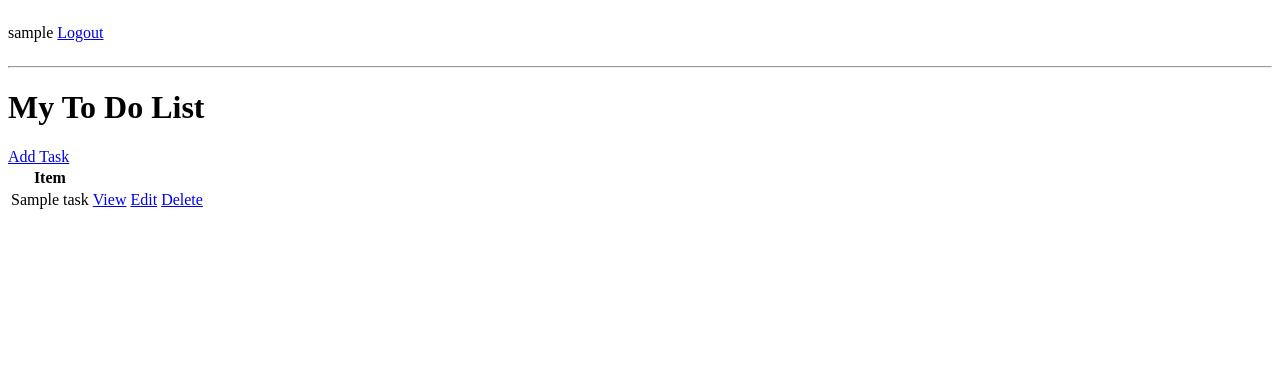
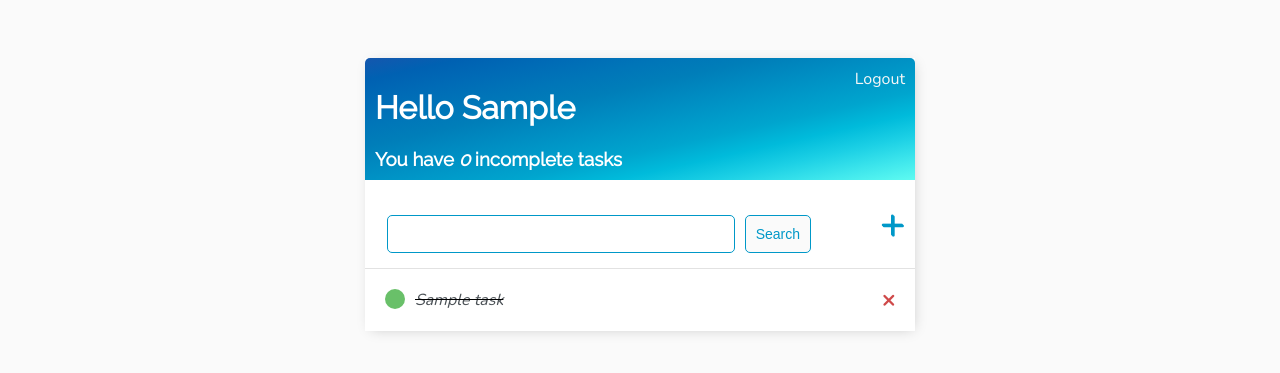
Before and after one commit to joeypy/Django-ToDo_list, a Django app: page / in a window 1280 px wide. Shown: the top 373 px of the page. Run offline with Django 3.2, Linux system fonts and the light colour scheme; a user stored in the database is signed in; tables that the repository leaves empty hold one stand-in row (values such as "Sample post").

Commit message:
Adding styles

```diff
--- a/todo_list/core/templates/core/base.html
+++ b/todo_list/core/templates/core/base.html
@@ -1,10 +1,193 @@
 <!DOCTYPE html>
 <html lang="en">
-<head>
-    <meta charset="UTF-8">
-    <title>Title</title>
-</head>
-<body>
+  <head>
+    <meta charset="UTF-8" />
+    <title>To Do App - {% block title %}{% endblock title %}</title>
+    <link
+      href="https://fonts.googleapis.com/css2?family=Nunito:wght@200&display=swap"
+      rel="stylesheet"
+    />
+    <link
+      href="https://fonts.googleapis.com/css2?family=Raleway&display=swap"
+      rel="stylesheet"
+    />
+    <style>
+      html {
+        font-size: 62.5%;
+      }
+      body {
+        box-sizing: border-box;
+        background-color: #fafafa;
+        font-family: "Nunito", sans-serif;
+        padding-top: 5rem;
+        font-size: 1.6rem;
+      }
+      h1,
+      h2,
+      h3,
+      h4,
+      h5,
+      h6 {
+        font-family: "Raleway", sans-serif;
+      }
+      li {
+        list-style: none;
+      }
+      .header-bar {
+        display: flex;
+        justify-content: space-between;
+        color: #fff;
+        padding: 1rem;
+        border-radius: 5px 5px 0 0;
+        background-image: linear-gradient(
+          to right bottom,
+          #1557ae,
+          #0061b2,
+          #006bb6,
+          #0075b8,
+          #007eb9,
+          #008bc1,
+          #0098c8,
+          #00a5ce,
+          #00bbdb,
+          #1cd0e5,
+          #3ee6ec,
+          #5ffbf1
+        );
+      }
 
-</body>
+      a:link,
+      a:visited {
+        color: #0098c8;
+        text-decoration: none;
+      }
+
+      .header-bar a:link,
+      .header-bar a:visited {
+        color: rgb(247, 247, 247);
+        text-decoration: none;
+      }
+
+      .container {
+        max-width: 55rem;
+        margin: auto;
+        background-color: #fff;
+        -webkit-box-shadow: 2px 2px 13px -4px rgba(0, 0, 0, 0.21);
+        box-shadow: 2px 2px 13px -4px rgba(0, 0, 0, 0.21);
+      }
+
+      .task-wrapper {
+        display: flex;
+        align-items: center;
+        justify-content: space-between;
+        padding: 2rem;
+        background-color: #fff;
+        border-top: 1px solid rgb(226, 226, 226);
+      }
+
+      .task-title {
+        display: flex;
+      }
+
+      .task-title a {
+        text-decoration: none;
+        color: #4b5156;
+        margin-left: 1rem;
+      }
+
+      .task-complete-icon {
+        height: 2rem;
+        width: 2rem;
+        background-color: rgb(105, 192, 105);
+        border-radius: 50%;
+      }
+
+      .task-incomplete-icon {
+        height: 2rem;
+        width: 2rem;
+        background-color: rgb(218, 218, 218);
+        border-radius: 50%;
+      }
+
+      .delete-link {
+        text-decoration: none;
+        font-weight: 900;
+        color: #cf4949 !important;
+        font-size: 2.2rem;
+        line-height: 0;
+      }
+
+      #search-add-wrapper {
+        display: flex;
+        justify-content: space-between;
+        align-items: center;
+        padding: 1rem;
+      }
+
+      #search-add-wrapper form {
+        width: 80%;
+        padding: 0.5rem 1.2rem;
+      }
+
+      #search-add-wrapper form .btn {
+        margin-left: 1rem;
+      }
+
+      #add-link {
+        color: #0098c8;
+        text-decoration: none;
+        font-size: 4.2rem;
+        text-shadow: 1px 1px #0098c8;
+      }
+
+      input[type="text"],
+      input[type="password"],
+      textarea {
+        border: 1px solid #0098c8;
+        border-radius: 5px;
+        padding: 10px;
+        width: 90%;
+      }
+
+      label {
+        padding-top: 1rem !important;
+        display: block;
+      }
+
+      .btn {
+        border: 1px solid #0098c8;
+        background-color: #fafafa;
+        color: #0098c8;
+        padding: 1rem;
+        font-size: 1.4rem;
+        border-radius: 5px;
+        cursor: pointer;
+        text-decoration: none;
+        transition: all 0.2s ease;
+      }
+      .btn:hover {
+        background-color: #0098c8;
+        color: #fff;
+        -webkit-box-shadow: 2px 2px 10px -2px rgba(0, 0, 0, 0.2);
+        box-shadow: 2px 2px 10px -2px rgba(0, 0, 0, 0.2);
+      }
+
+      .card-body {
+        padding: 2rem;
+      }
+
+      .card-body form p:last-of-type {
+        display: flex;
+        align-items: center;
+      }
+
+      #id_complete {
+        margin-top: 1.2rem;
+        margin-left: 1rem;
+      }
+    </style>
+  </head>
+  <body>
+    <div class="container">{% block content %} {% endblock content %}</div>
+  </body>
 </html>
--- a/todo_list/core/templates/core/task_list.html
+++ b/todo_list/core/templates/core/task_list.html
@@ -1,22 +1,51 @@
-<!DOCTYPE html>
-<html lang="en">
+{% extends 'core/base.html' %}
+{% block title %}Task List{% endblock title %}
+<!--{% load static %}-->
 
-<head>
-    <meta charset="UTF-8">
-    <title>Task List</title>
-</head>
-<body>
+{% block content %}
+
+<div class="header-bar">
+    <div>
+        <h1>Hello {{request.user | title}}</h1>
+        <h3 style="margin:0">You have <i>{{count}}</i> incomplete task{{count | pluralize:"s"}}</h3>
+    </div>
     {% if request.user.is_authenticated %}
-        <p style="display: inline-block">{{request.user}}</p>
     <a style="display: inline-block" href="{% url 'logout' %}">Logout</a>
     {% else %}
     <a href="{% url 'login' %}">Login</a>
     {% endif %}
-    <hr>
-    <h1>My To Do List</h1>
-    <a href="{% url 'task-create' %}">Add Task</a>
+</div>
 
-    <table>
+<div id="search-add-wrapper">
+    <form method="GET" style="margin-top: 2rem; display: flex;">
+        <input type="text" name="search-area" value="{{ search_input }}">
+        <input class="btn" type="submit" value="Search">
+    </form>
+    <a id="add-link" href="{% url 'task-create' %}">&#x2b;</a>
+</div>
+
+<div class="task-items-wrapper">
+    {% for task in tasks %}
+    <div class="task-wrapper">
+        {% if task.complete %}
+        <div class="task-title">
+            <div class="task-complete-icon"></div>
+            <i><s><a href="{% url 'task-update' task.id %}">{{ task }}</a></s></i>
+        </div>
+        {% else %}
+        <div class="task-title">
+            <div class="task-incomplete-icon"></div>
+            <a href="{% url 'task-update' task.id %}">{{ task }}</a>
+        </div>
+        {% endif %}
+        <a class="delete-link" href="{% url 'task-delete' task.id %}">&#215;</a>
+    </div>
+    {% empty %}
+    <h3>No items in list</h3>
+    {% endfor %}
+</div>
+
+<!-- <table>
     <tr>
         <th>Item</th>
         <th></th>
@@ -25,16 +54,13 @@
     {% for task in tasks %}
     <tr>
         <td>{{task.title}}</td>
-            <td><a href="{% url 'task' task.id %}">View</a></td>
         <td><a href="{% url 'task-update' task.id %}">Edit</a></td>
         <td><a href="{% url 'task-delete' task.id %}">Delete</a></td>
     </tr>
     {% empty %}
     <h3>No items in list</h3>
     {% endfor %}
-    </table>
+</table> -->
 
 
-</body>
-
-</html>
+{% endblock content %}
--- a/todo_list/core/views.py
+++ b/todo_list/core/views.py
@@ -1,4 +1,5 @@
 from django.contrib.auth.views import LoginView
+from django.shortcuts import redirect
 from django.views.generic.detail import DetailView
 from django.views.generic.edit import CreateView, UpdateView, DeleteView, FormView
 from django.views.generic.list import ListView
@@ -24,7 +25,16 @@ class RegisterPage(FormView):
     redirect_authenticated_user = True
     success_url = reverse_lazy('tasks')
 
-    # def
+    def form_valid(self, form):
+        user = form.save()
+        if user is not None:
+            login(self.request, user)
+        return super(RegisterPage, self).form_valid(form)
+
+    def get(self, *args, **kwargs):
+        if self.request.user.is_authenticated:
+            return redirect('tasks')
+        return super(RegisterPage, self).get(*args, **kwargs)
 
 
 class TaskList(LoginRequiredMixin, ListView):
@@ -34,7 +44,12 @@ class TaskList(LoginRequiredMixin, ListView):
     def get_context_data(self, *, object_list=None, **kwargs):
         context = super().get_context_data(**kwargs)
         context['tasks'] = context['tasks'].filter(user=self.request.user)
-        context['count'] = context['tasks'].filter(complete=False)
+        context['count'] = len(context['tasks'].filter(complete=False))
+
+        search_input = self.request.GET.get('search-area') or ''
+        if search_input:
+            context['tasks'] = context['tasks'].filter(title__icontains=search_input)  # or title__startswith
+        context['search_input'] = search_input
         return context
 
 
@@ -56,7 +71,7 @@ class TaskCreate(LoginRequiredMixin, CreateView):
 
 class TaskUpdate(LoginRequiredMixin, UpdateView):
     model = Task
-    fields = '__all__'
+    fields = ['title', 'description', 'complete']
     success_url = reverse_lazy('tasks')
 
 
```
Also changed, not shown: todo_list/core/templates/core/login.html (+15 -11 lines), todo_list/core/templates/core/register.html (+19 -12 lines), todo_list/core/templates/core/task.html (+6 -9 lines), todo_list/core/templates/core/task_confirm_delete.html (+15 -12 lines), todo_list/core/templates/core/task_form.html (+12 -12 lines). Lines whose indentation alone changed are shown as unchanged.
